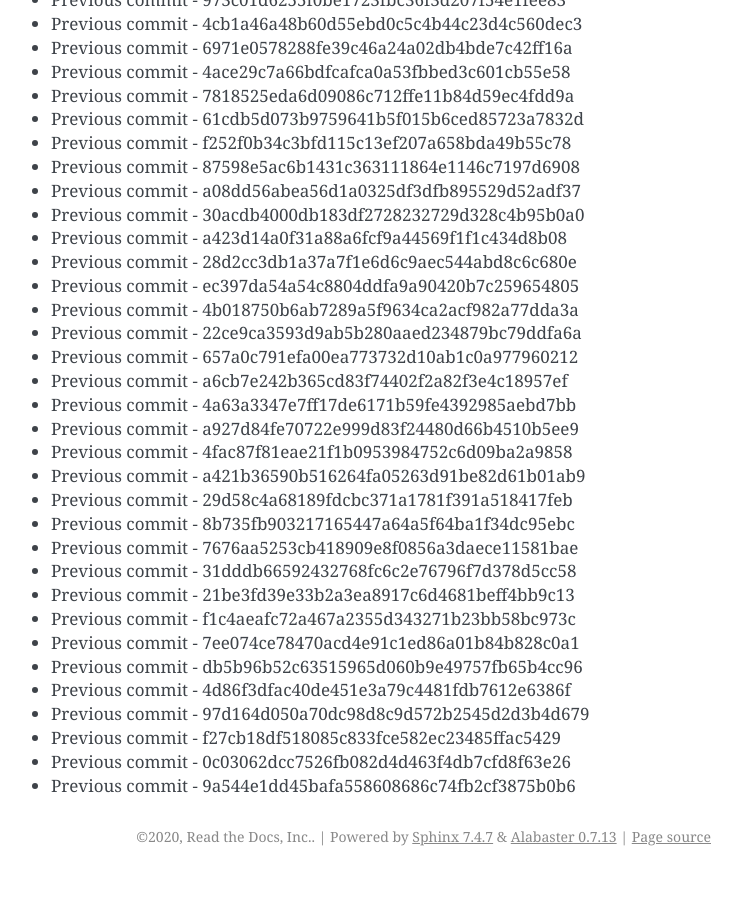
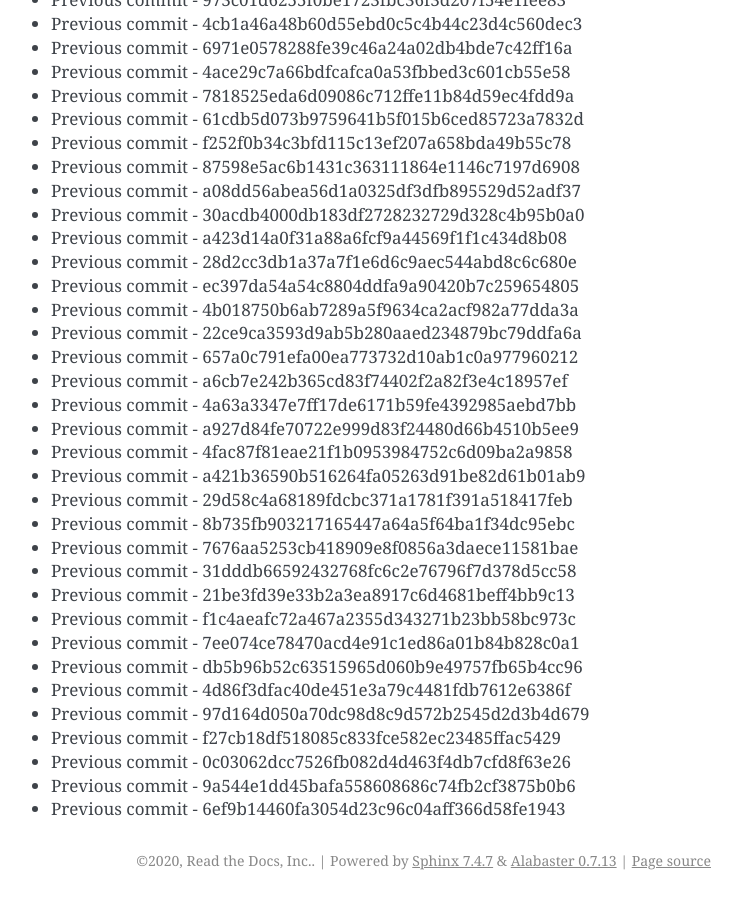
Before and after one commit to readthedocs/rtd-git-stresstest, a Sphinx documentation site: the page built from docs/updates.rst, in a window 1280 px wide and 900 px high, scrolled down 25047 px. Shown: the whole window, without its empty margins (399-1141 px from the left). Built offline with Sphinx 7.4.7, drawn with Linux system fonts in a browser that asks for light colours; before the commit the page ends 25923 px from its top, so only the background shows below that.

Commit message:
Generating commit from previous: 6ef9b14460fa3054d23c96c04aff366d58fe1943

```diff
--- a/docs/updates.rst
+++ b/docs/updates.rst
@@ -1084,3 +1084,4 @@ It can be tested for any performance characteristics.
 * Previous commit - f27cb18df518085c833fce582ec23485ffac5429
 * Previous commit - 0c03062dcc7526fb082d4d463f4db7cfd8f63e26
 * Previous commit - 9a544e1dd45bafa558608686c74fb2cf3875b0b6
+* Previous commit - 6ef9b14460fa3054d23c96c04aff366d58fe1943
```
